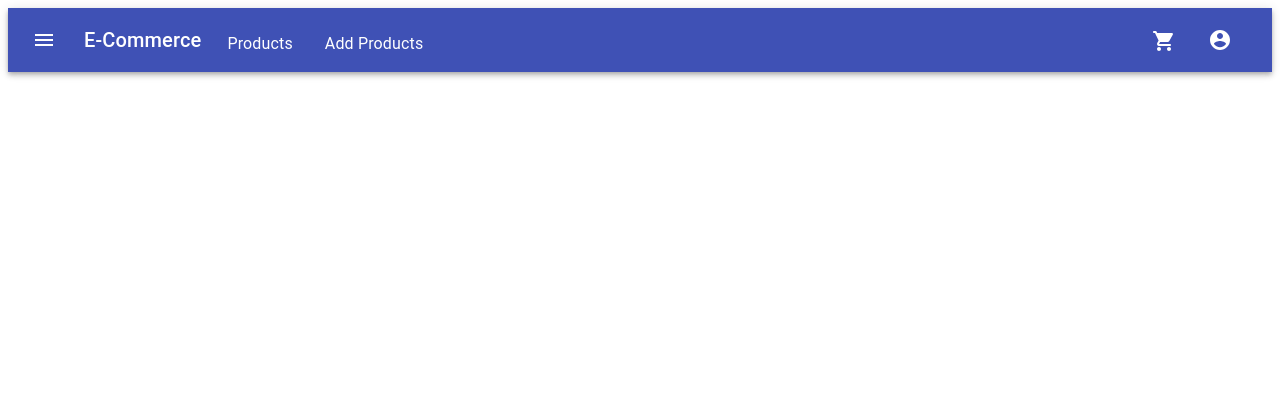
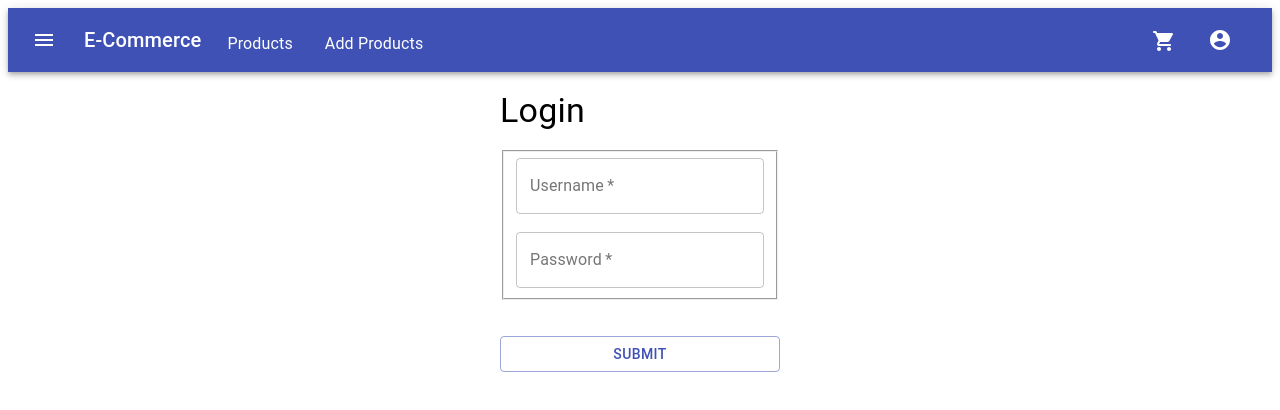
Before and after one commit to oursky/presentation-microservices-kotlin, a React (Create React App) app in the folder frontend/: page /login in a window 1280 px wide. Shown: the top 410 px of the page. Built offline with nearby package versions, Linux system fonts and the light colour scheme.

Commit message:
Add login page & route

```diff
--- /dev/null
+++ b/frontend/src/Components/Login.tsx
@@ -0,0 +1,82 @@
+import React from "react";
+import { TextField, Button, Typography, Grid } from '@material-ui/core';
+
+export default class Login extends React.Component{
+    handleFormSubmit(event: React.FormEvent<HTMLFormElement>) {
+        event.preventDefault();
+        var form = document.querySelector("form");
+        if( !form ) return false;
+        var formData = new FormData(form);
+
+        fetch("http://127.0.0.1:8080/auth/login", {
+            method: "POST",
+            body: formData
+        }).then(async v => {
+            const data = await v.json();
+            console.log(data);
+            alert("Done")
+        }).catch(e => {
+            alert(`Error: ${e}`)
+        })
+    }
+
+    render(){
+        return (
+
+            <div>
+                <Grid
+                    container
+                    spacing={0}
+                    direction="column"
+                    alignItems="center"
+                    style={{ minHeight: '100vh' }}
+                >
+
+                    <Grid item xs={4}>
+                        <Typography variant="h4" component="h4">
+                            Login
+                        </Typography>
+
+                        <br />
+
+                        <form onSubmit = {this.handleFormSubmit} >
+
+                            <fieldset>
+
+                                <TextField
+                                    required
+                                    fullWidth
+                                    name = "user"
+                                    variant = "outlined"
+                                    label = "Username"
+                                />
+
+                                <br />
+                                <br />
+
+                                <TextField
+                                    fullWidth
+                                    required
+                                    name = "pass"
+                                    type = "password"
+                                    variant = "outlined"
+                                    label = "Password"
+                                />
+
+                            </fieldset>
+
+                            <br />
+                            <br />
+
+                            <Button fullWidth variant = "outlined" color = "primary" type = "submit">
+                                Submit
+                            </Button>
+
+                        </form>
+                    </Grid>
+
+                </Grid>
+            </div>
+        )
+    }
+}
--- a/frontend/src/routes.tsx
+++ b/frontend/src/routes.tsx
@@ -1,20 +1,14 @@
 import React from 'react';
 import { Route, Router } from "react-router-dom";
 import { createBrowserHistory } from "history";
-/**
- * Import all page components here
- */
 import App from './Components/App';
 import Navbar from './Components/Navbar';
 import NewProductPage from './Components/NewProduct';
 import ShoppingCart from './Components/ShoppingCart';
+import Login from './Components/Login';
 
 const history = createBrowserHistory();
 
-/**
- * All routes go here.
- * Don't forget to import the components above after adding new route.
- */
 export default (
     <Router history = {history}>
         <Navbar/>
@@ -22,5 +16,6 @@ export default (
         <Route path = "/" exact component = {App} />
         <Route path = "/new" exact component = {NewProductPage} />
         <Route path = "/cart" exact component = {ShoppingCart} />
+        <Route path = "/login" exact component = {Login} />
     </Router>
 );
```
